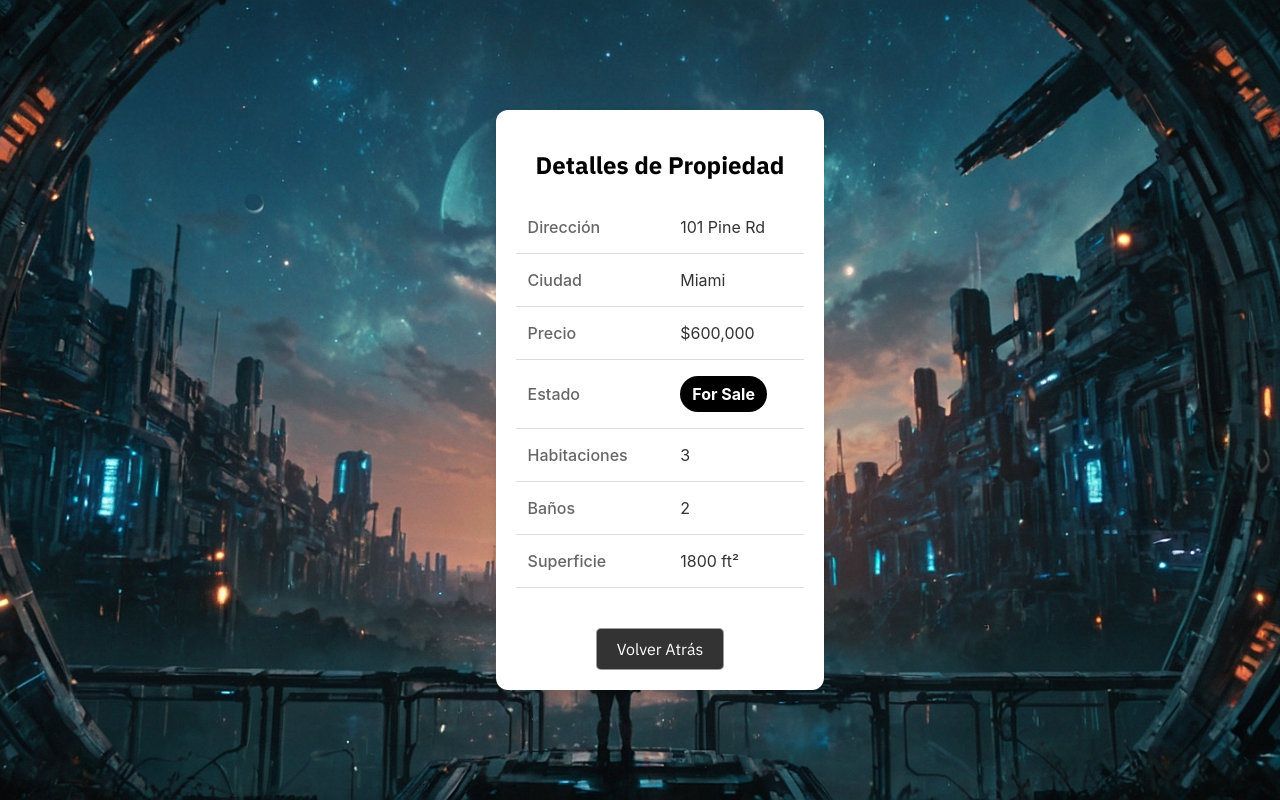
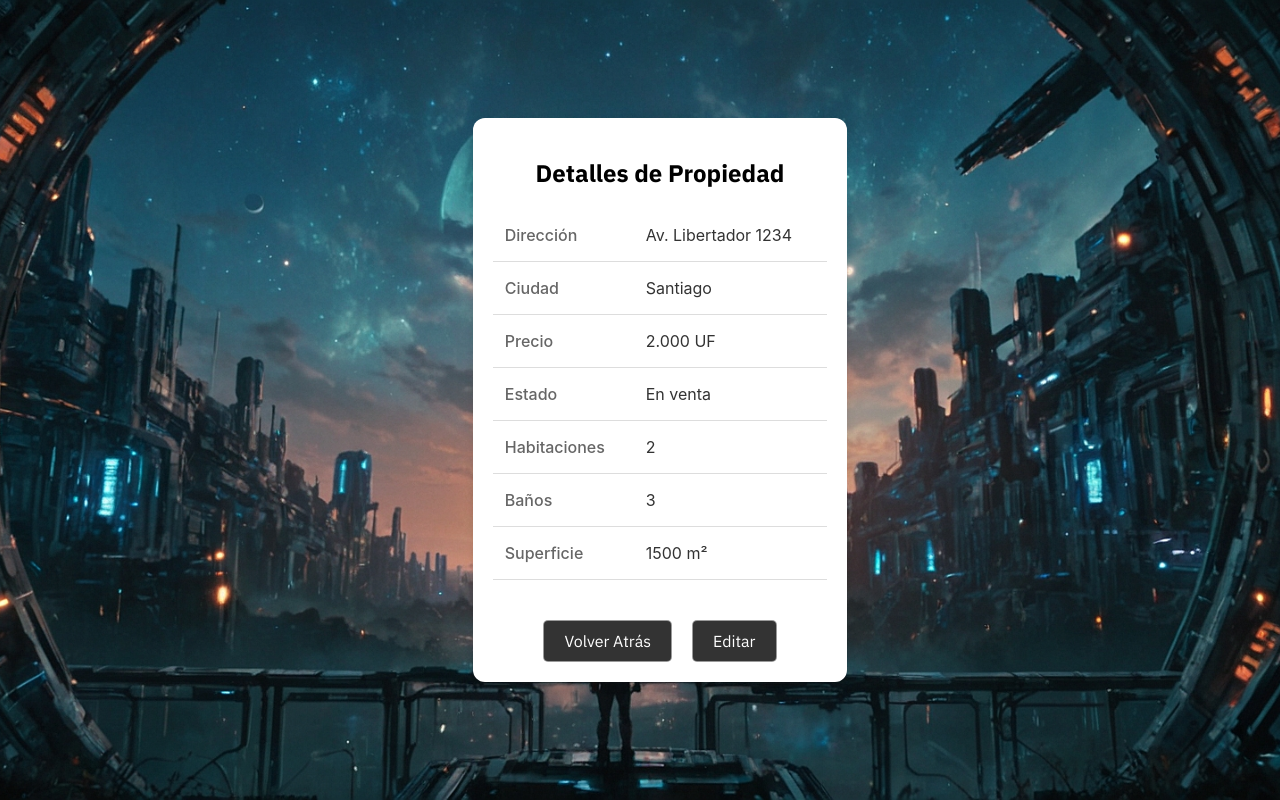
Before and after one commit to Despegatuimperiodigital/searchingAI, a React (Create React App) app: page /listadoprop in a window 1280 px wide. Both pictures are taken after a click on the icon 1041 px from the left and 348 px from the top of the page. Built offline with nearby package versions, Linux system fonts and the light colour scheme.

Commit message:
editar propiedad

```diff
--- a/src/components/propiedades/detalles_propiedad.js
+++ b/src/components/propiedades/detalles_propiedad.js
@@ -1,61 +1,201 @@
-import React from 'react';
+import React, { useState, useEffect } from 'react';
 import { useLocation, useNavigate } from 'react-router-dom';
 import '../styles.css';
 
 const DetallesPropiedad = () => {
     const location = useLocation();
     const navigate = useNavigate();
-    const { property } = location.state || {};
+    const { property, editMode } = location.state || {};
+
+    const [editableProperty, setEditableProperty] = useState(property);
+    const [isEditing, setIsEditing] = useState(false);
+    const [originalProperty, setOriginalProperty] = useState(property);
 
     const handleBackClick = () => {
         navigate(-1);
     };
 
-    if (!property) {
+    const handleInputChange = (e) => {
+        const { name, value } = e.target;
+        setEditableProperty({
+            ...editableProperty,
+            [name]: value,
+        });
+    };
+
+    const handleStatusChange = (e) => {
+        setEditableProperty({
+            ...editableProperty,
+            status: e.target.value,
+        });
+    };
+
+    const handleEditClick = () => {
+        setOriginalProperty(editableProperty);
+        setIsEditing(true);
+    };
+
+    const handleSaveClick = () => {
+        // Formatea el valor antes de guardar si es necesario
+        const updatedProperty = {
+            ...editableProperty,
+            price: editableProperty.price.trim() || '0 UF',
+            area: editableProperty.area.trim() || '0 m²',
+        };
+        console.log('Propiedad actualizada:', updatedProperty);
+        setIsEditing(false);
+        navigate('/listadoprop');
+    };
+
+    const handleCancelClick = () => {
+        setEditableProperty(originalProperty);
+        setIsEditing(false);
+    };
+
+    useEffect(() => {
+        if (editMode) {
+            setIsEditing(true);
+        }
+    }, [editMode]);
+
+    if (!editableProperty) {
         return <p>No se encontraron detalles de la propiedad.</p>;
     }
 
     return (
         <div className="property-table">
-            <h2>Detalles de Propiedad</h2>
+            <h2>{isEditing ? 'Editar Propiedad' : 'Detalles de Propiedad'}</h2>
             <table>
                 <tbody>
                     <tr>
                         <th>Dirección</th>
-                        <td>{property.address}</td>
+                        <td>
+                            {isEditing ? (
+                                <input
+                                    type="text"
+                                    name="address"
+                                    value={editableProperty.address}
+                                    onChange={handleInputChange}
+                                    className="full-width-input"
+                                />
+                            ) : (
+                                editableProperty.address
+                            )}
+                        </td>
                     </tr>
                     <tr>
                         <th>Ciudad</th>
-                        <td>{property.city}</td>
+                        <td>
+                            {isEditing ? (
+                                <input
+                                    type="text"
+                                    name="city"
+                                    value={editableProperty.city}
+                                    onChange={handleInputChange}
+                                    className="full-width-input"
+                                />
+                            ) : (
+                                editableProperty.city
+                            )}
+                        </td>
                     </tr>
                     <tr>
                         <th>Precio</th>
-                        <td>{property.price}</td>
+                        <td>
+                            {isEditing ? (
+                                <input
+                                    type="text"
+                                    name="price"
+                                    value={editableProperty.price}
+                                    onChange={handleInputChange}
+                                    className="full-width-input"
+                                />
+                            ) : (
+                                editableProperty.price
+                            )}
+                        </td>
                     </tr>
                     <tr>
                         <th>Estado</th>
                         <td>
-                            <span className={`status ${property.status.replace(' ', '').toLowerCase()}`}>
-                                {property.status}
-                            </span>
+                            {isEditing ? (
+                                <select
+                                    name="status"
+                                    value={editableProperty.status}
+                                    onChange={handleStatusChange}
+                                    className="full-width-select"
+                                >
+                                    <option value="En venta">En venta</option>
+                                    <option value="Pendiente">Pendiente</option>
+                                    <option value="Vendida">Vendida</option>
+                                </select>
+                            ) : (
+                                editableProperty.status
+                            )}
                         </td>
                     </tr>
                     <tr>
                         <th>Habitaciones</th>
-                        <td>{property.rooms}</td>
+                        <td>
+                            {isEditing ? (
+                                <input
+                                    type="number"
+                                    name="rooms"
+                                    value={editableProperty.rooms}
+                                    onChange={handleInputChange}
+                                    className="full-width-input"
+                                />
+                            ) : (
+                                editableProperty.rooms
+                            )}
+                        </td>
                     </tr>
                     <tr>
                         <th>Baños</th>
-                        <td>{property.baths}</td>
+                        <td>
+                            {isEditing ? (
+                                <input
+                                    type="number"
+                                    name="baths"
+                                    value={editableProperty.baths}
+                                    onChange={handleInputChange}
+                                    className="full-width-input"
+                                />
+                            ) : (
+                                editableProperty.baths
+                            )}
+                        </td>
                     </tr>
                     <tr>
                         <th>Superficie</th>
-                        <td>{property.area}</td>
+                        <td>
+                            {isEditing ? (
+                                <input
+                                    type="text"
+                                    name="area"
+                                    value={editableProperty.area}
+                                    onChange={handleInputChange}
+                                    className="full-width-input"
+                                />
+                            ) : (
+                                editableProperty.area
+                            )}
+                        </td>
                     </tr>
                 </tbody>
             </table>
             <div className="button-container">
-                <button onClick={handleBackClick} className="view-button">Volver Atrás</button>
+                {!isEditing && (
+                    <button onClick={handleBackClick} className="view-button">Volver Atrás</button>
+                )}
+                {isEditing ? (
+                    <>
+                        <button onClick={handleSaveClick} className="save-button">Guardar Cambios</button>
+                        <button onClick={handleCancelClick} className="cancel-button">Cancelar</button>
+                    </>
+                ) : (
+                    <button onClick={handleEditClick} className="edit-button">Editar</button>
+                )}
             </div>
         </div>
     );
--- a/src/components/propiedades/listado_propiedades.js
+++ b/src/components/propiedades/listado_propiedades.js
@@ -1,26 +1,29 @@
 import React, { useState } from 'react';
-import { useNavigate } from 'react-router-dom';
+import { useNavigate, useLocation } from 'react-router-dom';
 import '../styles.css';
 import { FaEdit, FaEye, FaSortUp, FaSortDown, FaTrash } from 'react-icons/fa';
 
 const ListadoPropiedades = () => {
     const navigate = useNavigate();
+    const location = useLocation();
 
     const [sortConfig, setSortConfig] = useState({ key: 'address', direction: 'ascending' });
     const [properties, setProperties] = useState([
-        { id: 1, address: '123 Main St', city: 'New York', price: '$500,000', status: 'For Sale', rooms: 2, baths: 3, area: '1500 ft²' },
-        { id: 2, address: '456 Elm St', city: 'Los Angeles', price: '$750,000', status: 'Pending', rooms: 4, baths: 3, area: '2000 ft²' },
-        { id: 3, address: '789 Oak Ave', city: 'Chicago', price: '$400,000', status: 'Sold', rooms: 2, baths: 1, area: '1200 ft²' },
-        { id: 4, address: '101 Pine Rd', city: 'Miami', price: '$600,000', status: 'For Sale', rooms: 3, baths: 2, area: '1800 ft²' },
-        { id: 5, address: '202 Maple Dr', city: 'Seattle', price: '$550,000', status: 'For Sale', rooms: 3, baths: 2, area: '1600 ft²' }
+        { id: 1, address: 'Av. Libertador 1234', city: 'Santiago', price: '2.000 UF', status: 'En venta', rooms: 2, baths: 3, area: '1500 m²' },
+        { id: 2, address: 'Av. Sunset 789', city: 'Los Angeles', price: '1.500 UF', status: 'Pendiente', rooms: 4, baths: 3, area: '2000 m²' },
+        { id: 3, address: 'Calle Colón 789', city: 'Concepción', price: '900 UF', status: 'Vendida', rooms: 2, baths: 1, area: '1200 m²' },
+        { id: 4, address: 'Av. Perú 345', city: 'Viña del Mar', price: '1.150 UF', status: 'En venta', rooms: 3, baths: 2, area: '1800 m²' },
+        { id: 5, address: 'Av. San Miguel 456', city: 'Talca', price: '2.900 UF', status: 'En venta', rooms: 3, baths: 2, area: '1600 m²' }
     ]);
+
+    const isEditMode = location.state?.editMode ?? false;
 
     const handleViewClick = (property) => {
         navigate('/detallesprop', { state: { property } });
     };
 
     const handleEditClick = (property) => {
-        navigate('/editarprop', { state: { property } });
+        navigate('/detallesprop', { state: { property, editMode: true } });
     };
 
     const handleDeleteClick = (propertyId) => {
@@ -36,11 +39,25 @@ const ListadoPropiedades = () => {
         setSortConfig({ key, direction });
     };
 
+    const handleStatusChange = (propertyId, newStatus) => {
+        const updatedProperties = properties.map(property =>
+            property.id === propertyId ? { ...property, status: newStatus } : property
+        );
+        setProperties(updatedProperties);
+    };
+
     const sortedProperties = [...properties].sort((a, b) => {
-        if (a[sortConfig.key] < b[sortConfig.key]) {
+        const aValue = sortConfig.key === 'price' || sortConfig.key === 'area'
+            ? parseFloat(a[sortConfig.key].replace(/[^\d.-]/g, ''))
+            : a[sortConfig.key];
+        const bValue = sortConfig.key === 'price' || sortConfig.key === 'area'
+            ? parseFloat(b[sortConfig.key].replace(/[^\d.-]/g, ''))
+            : b[sortConfig.key];
+
+        if (aValue < bValue) {
             return sortConfig.direction === 'ascending' ? -1 : 1;
         }
-        if (a[sortConfig.key] > b[sortConfig.key]) {
+        if (aValue > bValue) {
             return sortConfig.direction === 'ascending' ? 1 : -1;
         }
         return 0;
@@ -87,15 +104,26 @@ const ListadoPropiedades = () => {
                     </tr>
                 </thead>
                 <tbody>
-                    {sortedProperties.map((property, index) => (
-                        <tr key={index}>
+                    {sortedProperties.map((property) => (
+                        <tr key={property.id}>
                             <td><strong>{property.address}</strong></td>
                             <td>{property.city}</td>
                             <td>{property.price}</td>
                             <td>
-                                <span className={`status ${property.status.replace(' ', '').toLowerCase()}`}>
-                                    {property.status}
-                                </span>
+                                {isEditMode ? (
+                                    <select
+                                        value={property.status}
+                                        onChange={(e) => handleStatusChange(property.id, e.target.value)}
+                                    >
+                                        <option value="En venta">En venta</option>
+                                        <option value="Pendiente">Pendiente</option>
+                                        <option value="Vendida">Vendida</option>
+                                    </select>
+                                ) : (
+                                    <span className={`status ${property.status.replace(' ', '').toLowerCase()}`}>
+                                        {property.status}
+                                    </span>
+                                )}
                             </td>
                             <td>{property.rooms}</td>
                             <td>{property.baths}</td>
--- a/src/components/styles.css
+++ b/src/components/styles.css
@@ -74,18 +74,18 @@ table tbody tr:hover {
     text-align: center;
 }
 
-.status.forsale {
+.status.enventa {
     background-color: #000;
     color: white;
 }
 
-.status.sold {
+.status.vendida {
     background-color: #fff;
     border: 2px solid #ccc;
     color: #000;
 }
 
-.status.pending {
+.status.pendiente {
     background-color: #f3f3f3;
     border: 2px solid #bbb;
     color: #666;
@@ -249,12 +249,16 @@ input:focus {
 }
 
 select {
-    max-width: 100px;
+
     padding: 10px;
     font-size: 16px;
     border: 1px solid #ccc;
     border-radius: 4px;
     font-family: "IBM Plex Sans", sans-serif;
+}
+
+.max-width {
+    max-width: 100px;
 }
 
 .remove-btn {
@@ -332,3 +336,46 @@ select {
     font-size: 16px;
     width: 100%;
 }
+.save-button:hover {
+    background-color: rgba(0, 0, 0, 1);
+    transform: scale(1.05);
+}
+
+.cancel-button {
+    margin-top: 20px;
+    padding: 10px 20px;
+    background-color: rgba(0, 0, 0, 0.8);
+    color: white;
+    border: 1px solid rgba(255, 255, 255, 0.5);
+    border-radius: 5px;
+    cursor: pointer;
+    font-family: "IBM Plex Sans", sans-serif;
+    font-size: 16px;
+    transition: background-color 0.3s ease;
+    transition: transform 0.3s ease, background 0.3s ease;
+}
+
+.cancel-button:hover {
+    background-color: rgba(0, 0, 0, 1);
+    transform: scale(1.05);
+}
+
+.edit-button {
+    margin-top: 20px;
+    margin-left: 20px;
+    padding: 10px 20px;
+    background-color: rgba(0, 0, 0, 0.8);
+    color: white;
+    border: 1px solid rgba(255, 255, 255, 0.5);
+    border-radius: 5px;
+    cursor: pointer;
+    font-family: "IBM Plex Sans", sans-serif;
+    font-size: 16px;
+    transition: background-color 0.3s ease;
+    transition: transform 0.3s ease, background 0.3s ease;
+}
+
+.edit-button:hover {
+    background-color: rgba(0, 0, 0, 1);
+    transform: scale(1.05);
+}
```
Also changed, not shown: src/components/propiedades/formulario_propiedad.js (+30 -12 lines).
